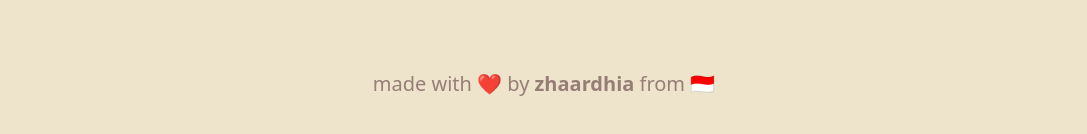
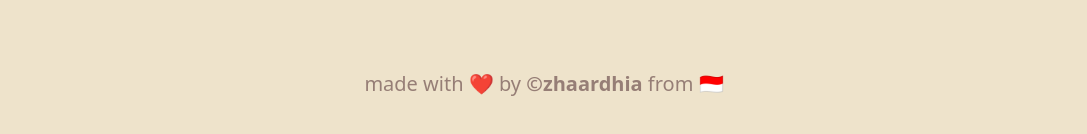
Before and after one commit to zhaardhia/countriez, a React (Create React App) app: page / in a window 1280 px wide. Shown: the part 766-900 px from the top of the page, without its empty margins (96-1183 px from the left). Built offline with nearby package versions, Linux system fonts and the light colour scheme; no server answers.

Commit message:
test ci cd

```diff
--- a/src/components/Footer.tsx
+++ b/src/components/Footer.tsx
@@ -3,7 +3,7 @@ import { FC } from 'react'
 const Footer: FC = () => {
   return (
     <footer className="py-10">
-      <p className="text-center text-xl text-[#967E76]">made with ❤️ by <strong>zhaardhia</strong> from 🇮🇩</p>
+      <p className="text-center text-xl text-[#967E76]">made with ❤️ by <strong>&copy;zhaardhia</strong> from 🇮🇩</p>
     </footer>
   )
 }
```
